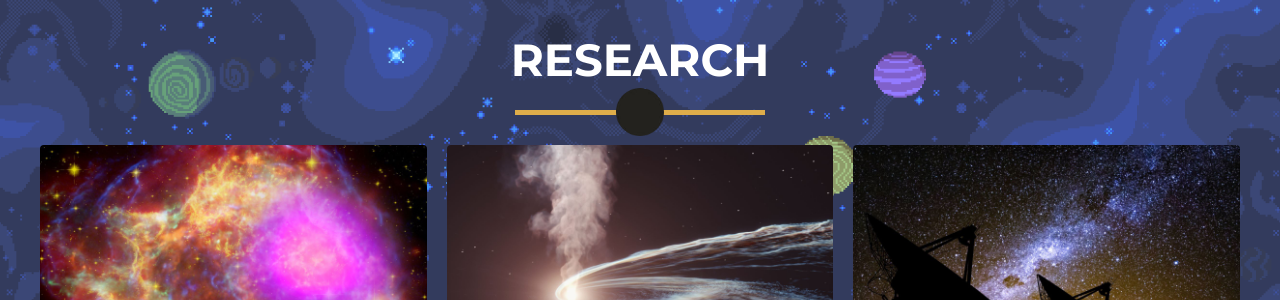
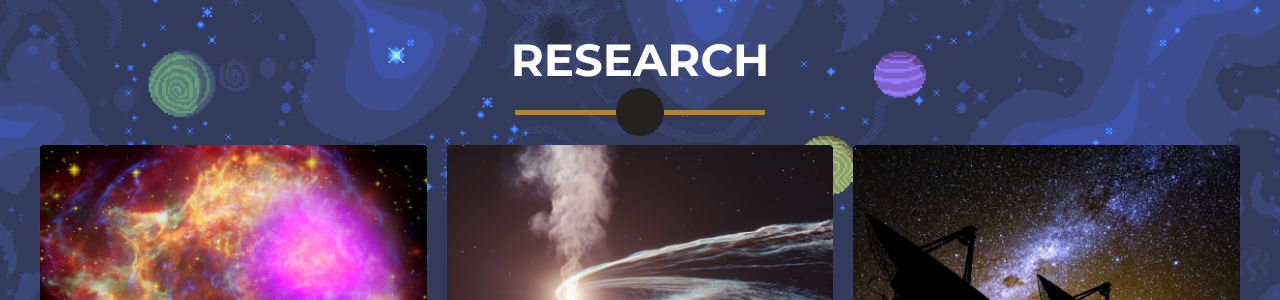
Before and after one commit to 14neil/14neil.github.io, a Jekyll site: the page built from _posts/2025-09-04-project-6.markdown, in a window 1280 px wide and 900 px high, scrolled down 946 px. Shown: the part 150-450 px from the top of the window. Built offline with Jekyll 4.4.1, drawn with Linux system fonts in a browser that asks for light colours.

Commit message:
Update main.css

```diff
--- a/_includes/css/main.css
+++ b/_includes/css/main.css
@@ -46,7 +46,7 @@ hr.moon_new {
   border-top: solid 5px;
   text-align: center;
   overflow: visible;
-  border-color: #dfad4a; /* line color – adjust if needed */
+  border-color: #B2862E; /* line color – adjust if needed */
 }
 
 hr.moon_new:after {
```
